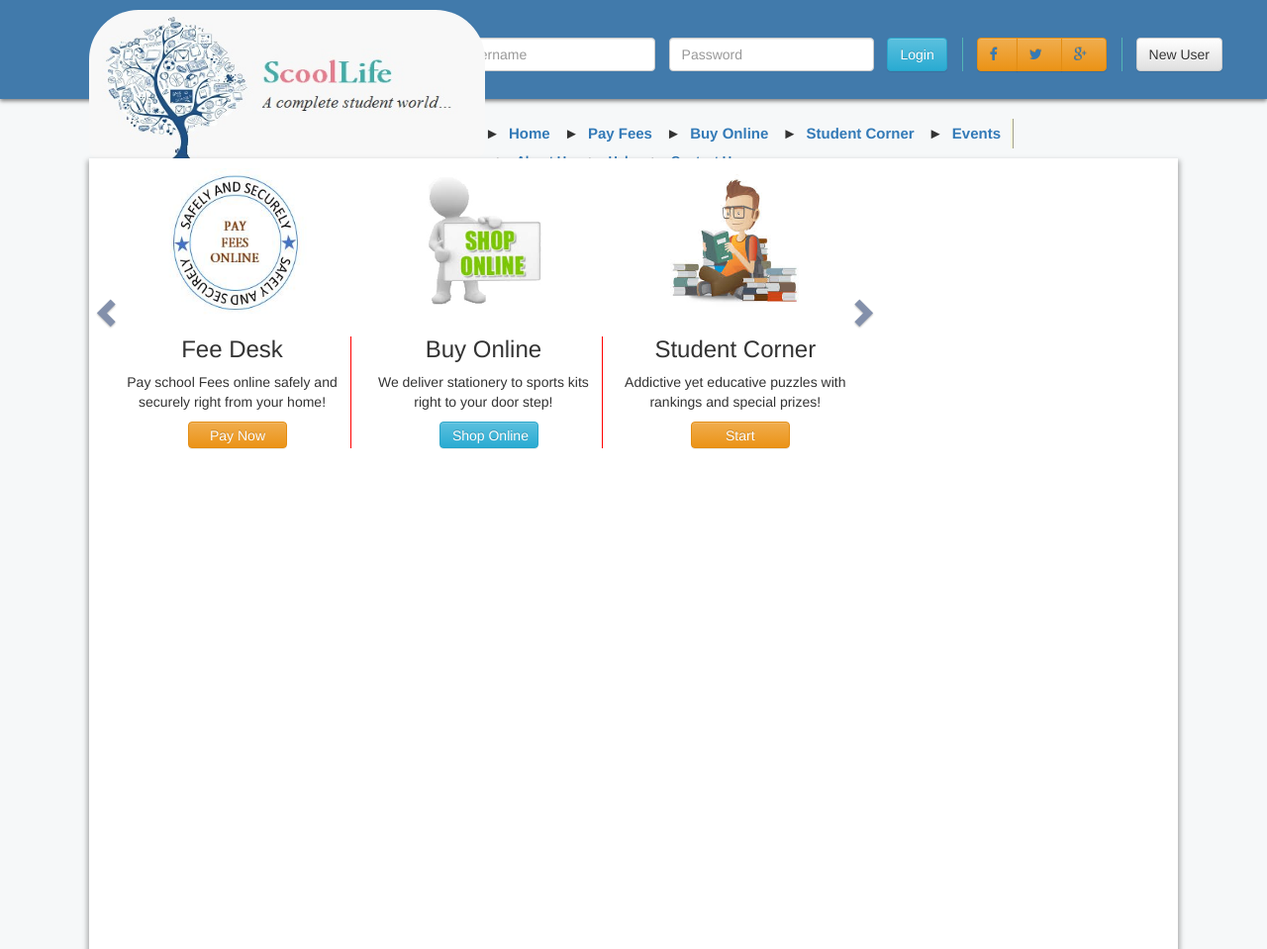
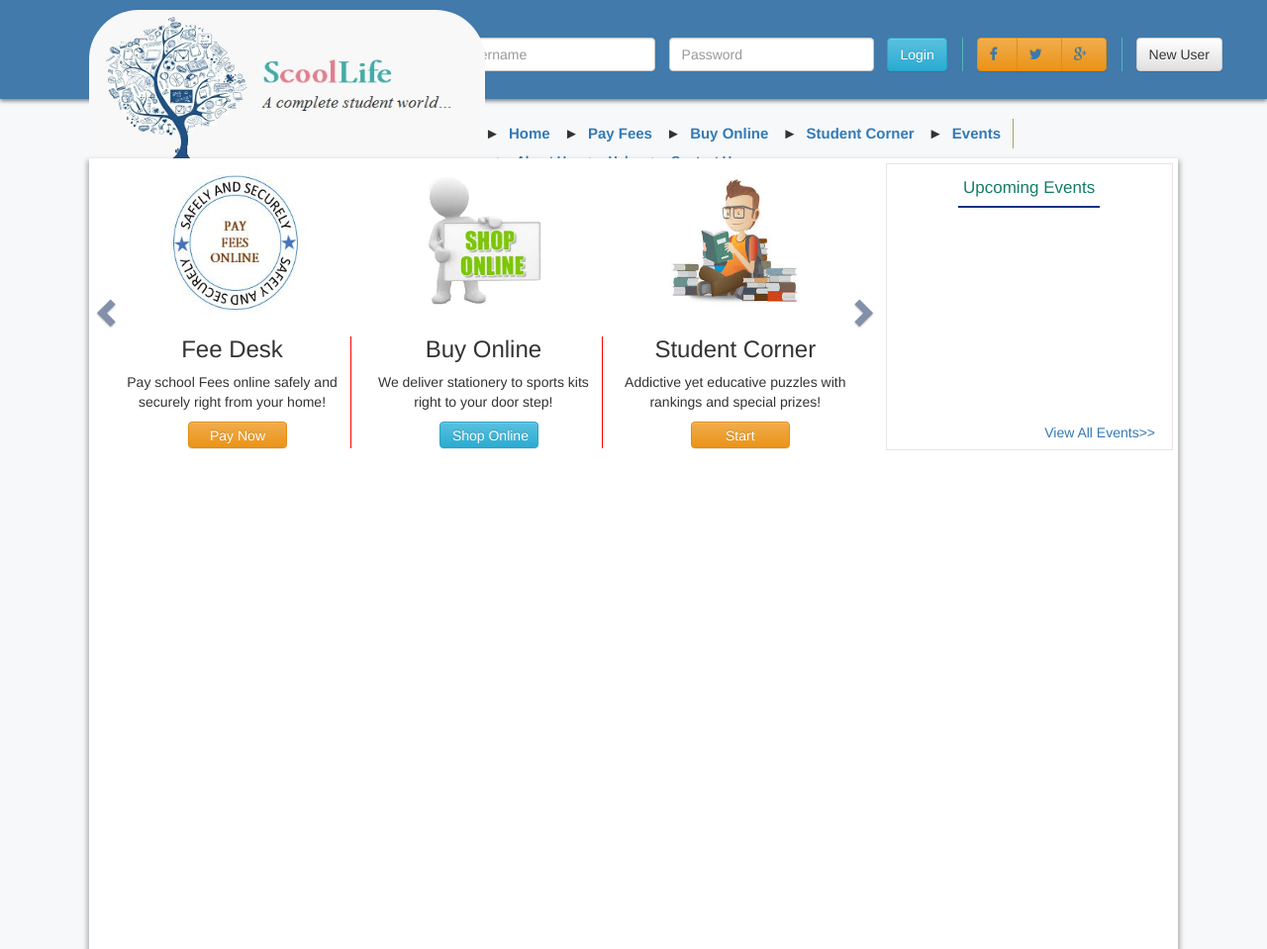
Before and after one commit to ABHIJEET-SRIDHAR-M/ScoolLife-GitHub, a PHP site: page / in a window 1280 px wide. Shown: the top 959 px of the page at 99% size. Run offline with PHP 8.4, Linux system fonts and the light colour scheme.

Commit message:
Events basic setup

```diff
--- a/common_files/slider_mp_inc.php
+++ b/common_files/slider_mp_inc.php
@@ -1,5 +1,5 @@
 
-<div>
+<div style = "float:left">
   <div id="myCarousel" class="carousel slide" data-interval="5000" data-ride="carousel">
     <!-- Wrapper for slides -->
     <div class="carousel-inner" role="listbox">
@@ -10,7 +10,7 @@
 					<div style = "border-right: 1px solid red">
 						<h3>Fee Desk</h3>
 						<p>Pay school Fees online safely and securely right from your home!</p>
-						<button class="btn btn-warning" type="submit" name="user_pass_submit">Pay Now</button>
+						<button class="btn btn-warning" type="submit">Pay Now</button>
 					</div>
 				</div>
 				<div class = "custom_col">
@@ -18,7 +18,7 @@
 					<div style = "border-right: 1px solid red">
 						<h3>Buy Online</h3>
 						<p>We deliver stationery to sports kits right to your door step!</p>
-						<button class="btn btn-info" type="submit" name="user_pass_submit">Shop Online</button>
+						<button class="btn btn-info" type="submit">Shop Online</button>
 					</div>
 				</div>
 				<div class = "custom_col">
@@ -26,7 +26,7 @@
 					<div>
 						<h3>Student Corner</h3>
 						<p>Addictive yet educative puzzles with rankings and special prizes!</p>
-						<button class="btn btn-warning" type="submit" name="user_pass_submit">Start</button>
+						<button class="btn btn-warning" type="submit">Start</button>
 					</div>
 				</div>
 			</div>
@@ -38,15 +38,6 @@
           <p>The atmosphere in Chania has a touch of Florence and Venice.</p>
         </div>
       </div>
-
-      <div class="item">
-        <img src="images/img_flower.jpg"> <!-- Include Image 3 here -->
-        <div class="carousel-caption">
-          <h3>Flowers</h3>
-          <p>Beatiful flowers in Kolymbari, Create.</p>
-        </div>
-      </div>
-
     </div>
 
     <!-- Left and right controls -->
@@ -60,3 +51,12 @@
     </a>
   </div>
 </div>
+<div class = "events_mp">
+	<h3> Upcoming Events </h3>
+	<div class = "events_body">
+		<ul>
+		</ul>
+	</div>
+	<a href = "#">View All Events>></a>
+</div>
+<div style = "float:clear"></div>
--- a/css/mainpage_styles.css
+++ b/css/mainpage_styles.css
@@ -19,3 +19,34 @@ html,body{
 	height:100%;
 	box-shadow: 0 4px 5px 2px rgba(0,0,0,.3);
 }
+
+.events_mp{
+	float:left;
+	position:relative;
+	width: 290px;
+	border: 1px solid #e7e5e6;
+	background: #fff;
+	height: 290px;
+	margin:5px;
+	transition: background .15s ease-in;
+}
+.events_mp:hover{
+	background: #f8f8f8;
+}
+.events_mp>h3{
+	position:relative;
+	left:25%;
+	font-size: 17px;
+	color:#137e67;
+	text-align:center;
+	display:inline-block;
+	padding:  5px 5px 8px;
+	border-bottom: 2px #0b3384 solid;
+	margin-top:10px;
+}
+.events_mp>a{
+	position:absolute;
+	right:5px;
+	bottom:5px;
+	padding: 3px 12px 2px 12px;
+}
```
